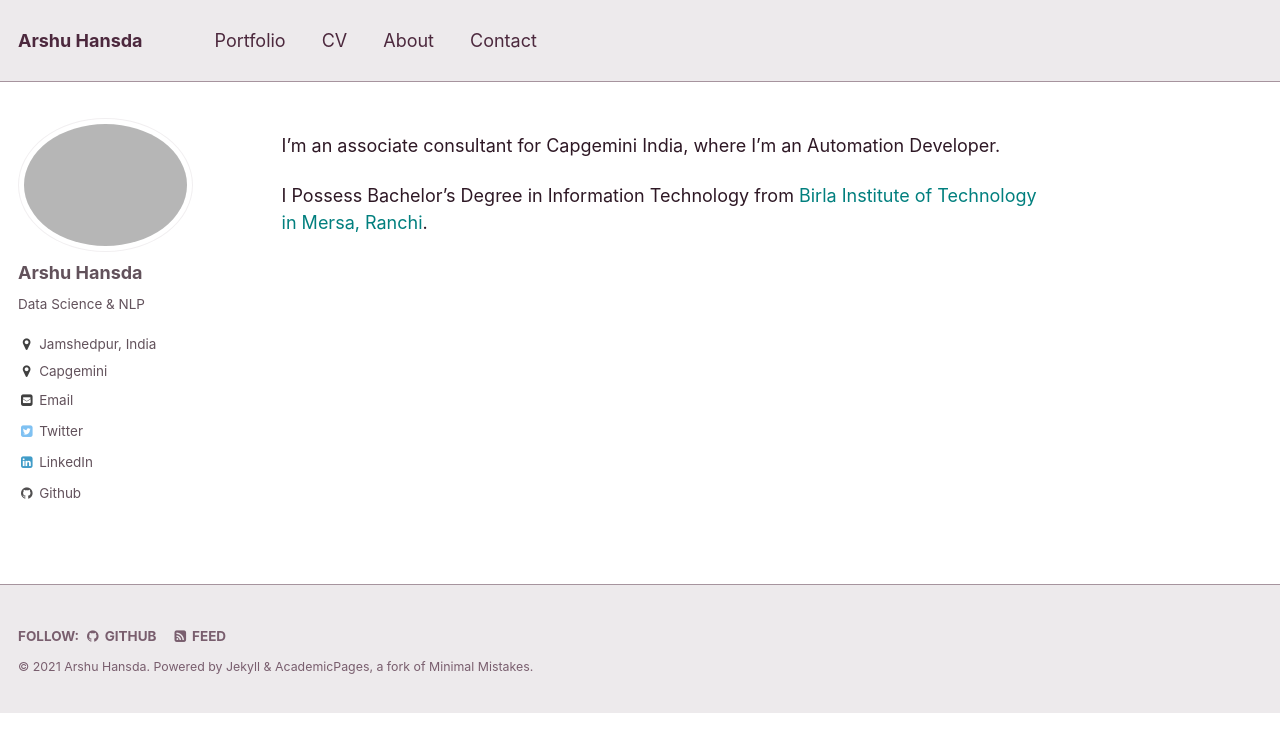
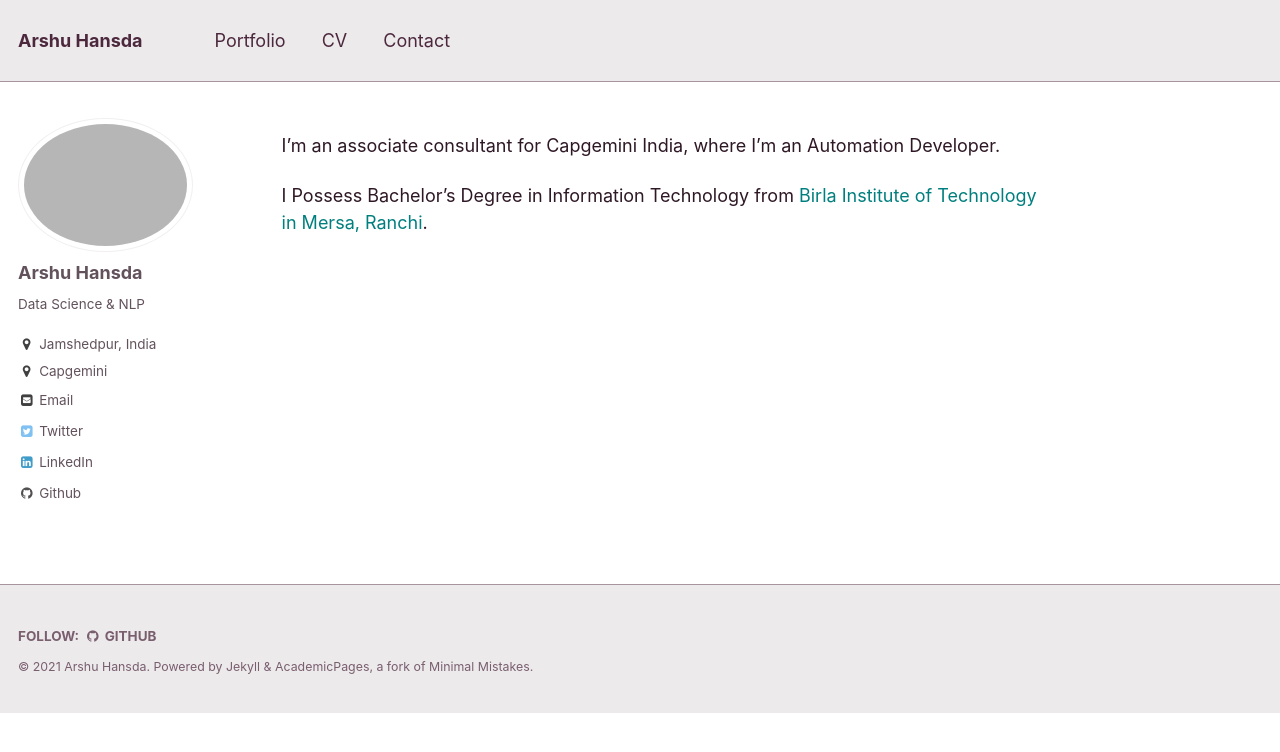
Before and after one commit to arshuhansda/arshuhansda.github.io, a Jekyll site: the page built from _pages/about.md, in a window 1280 px wide. Shown: the top 752 px of the page. Built offline with Jekyll 4.4.1, drawn with Linux system fonts in a browser that asks for light colours.

Commit message:
update footer

```diff
--- a/_data/navigation.yml
+++ b/_data/navigation.yml
@@ -6,8 +6,6 @@ main:
   - title: "CV"
     url: /files/arshuhansda_cv.pdf
 
-  - title: "About"
-    url: /about/
 
   - title: "Contact"
     url: /contact/
--- a/_includes/footer.html
+++ b/_includes/footer.html
@@ -17,7 +17,9 @@
     {% if site.author.bitbucket %}
       <li><a href="http://bitbucket.org/{{ site.author.bitbucket }}"><i class="fa fa-fw fa-bitbucket" aria-hidden="true"></i> Bitbucket</a></li>
     {% endif %}
+    {% if site.author.feed %}
     <li><a href="{% if site.atom_feed.path %}{{ site.atom_feed.path }}{% else %}{{ base_path }}/feed.xml{% endif %}"><i class="fa fa-fw fa-rss-square" aria-hidden="true"></i> {{ site.data.ui-text[site.locale].feed_label | default: "Feed" }}</a></li>
+    {% endif %}
   </ul>
 </div>
 
```
